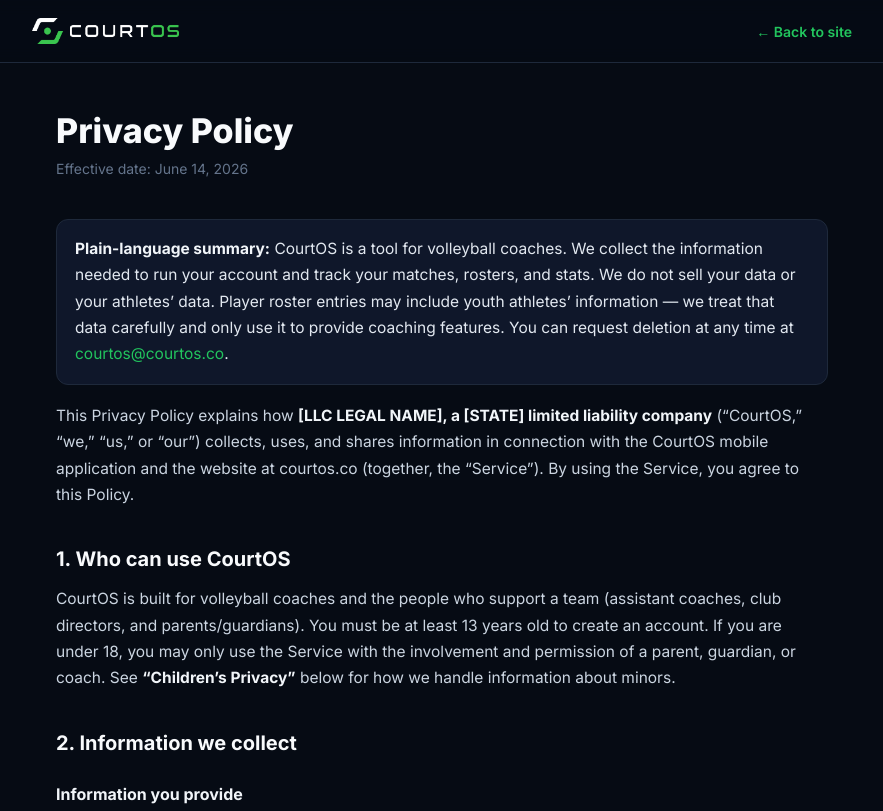
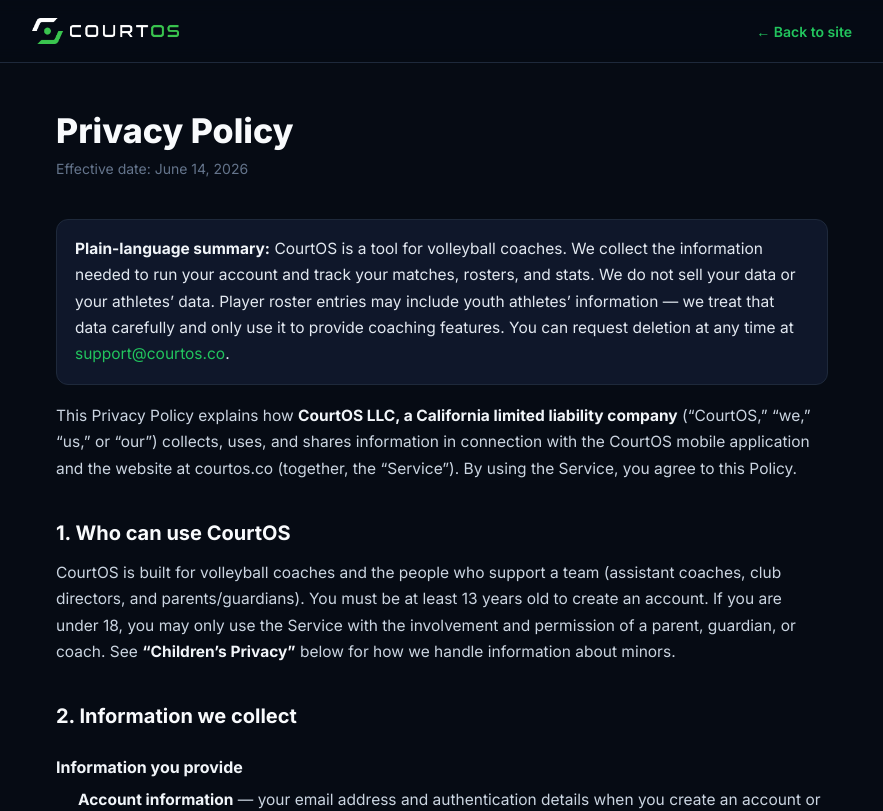
Before and after one commit to bentesoro1-hash/courtos-web, a Next.js app: page /privacy in a window 1280 px wide. Shown: the top 811 px of the page, without its empty margins (198-1081 px from the left). Built offline with nearby package versions, Linux system fonts and the light colour scheme.

Commit message:
R4: CourtOS LLC (CA) in legal pages; public contact → support@

```diff
--- a/app/privacy/page.tsx
+++ b/app/privacy/page.tsx
@@ -16,12 +16,12 @@
           information needed to run your account and track your matches, rosters, and stats. We do not sell your
           data or your athletes&rsquo; data. Player roster entries may include youth athletes&rsquo; information —
           we treat that data carefully and only use it to provide coaching features. You can request deletion at
-          any time at <a href="mailto:courtos@courtos.co">courtos@courtos.co</a>.
+          any time at <a href="mailto:support@courtos.co">support@courtos.co</a>.
         </p>
       </div>
 
       <p>
-        This Privacy Policy explains how <strong>[LLC LEGAL NAME], a [STATE] limited liability company</strong>{' '}
+        This Privacy Policy explains how <strong>CourtOS LLC, a California limited liability company</strong>{' '}
         (&ldquo;CourtOS,&rdquo; &ldquo;we,&rdquo; &ldquo;us,&rdquo; or &ldquo;our&rdquo;) collects, uses, and
         shares information in connection with the CourtOS mobile application and the website at courtos.co
         (together, the &ldquo;Service&rdquo;). By using the Service, you agree to this Policy.
@@ -129,7 +129,7 @@
       <p>
         If a parent, guardian, or coach believes a child under 13 has created an account or that we hold a
         child&rsquo;s information without appropriate authorization, contact{' '}
-        <a href="mailto:courtos@courtos.co">courtos@courtos.co</a> and we will delete it promptly. Parents and
+        <a href="mailto:support@courtos.co">support@courtos.co</a> and we will delete it promptly. Parents and
         guardians may request access to, correction of, or deletion of their child&rsquo;s information through
         the same address.
       </p>
@@ -156,7 +156,7 @@
         U.S. states have rights under applicable privacy laws, including the right not to be discriminated
         against for exercising them; we do not sell or &ldquo;share&rdquo; personal information for cross-context
         behavioral advertising. To exercise any right, email{' '}
-        <a href="mailto:courtos@courtos.co">courtos@courtos.co</a>. You can also manage subscriptions and many
+        <a href="mailto:support@courtos.co">support@courtos.co</a>. You can also manage subscriptions and many
         data items directly in the app or your app store account.
       </p>
 
@@ -176,9 +176,9 @@
 
       <h2>12. Contact us</h2>
       <p>
-        [LLC LEGAL NAME]
+        CourtOS LLC
         <br />
-        Email: <a href="mailto:courtos@courtos.co">courtos@courtos.co</a>
+        Email: <a href="mailto:support@courtos.co">support@courtos.co</a>
       </p>
     </LegalShell>
   )
--- a/app/subscription-terms/page.tsx
+++ b/app/subscription-terms/page.tsx
@@ -100,7 +100,7 @@
 
       <h2>Contact</h2>
       <p>
-        Questions about billing? Email <a href="mailto:courtos@courtos.co">courtos@courtos.co</a>.
+        Questions about billing? Email <a href="mailto:support@courtos.co">support@courtos.co</a>.
       </p>
     </LegalShell>
   )
--- a/app/terms/page.tsx
+++ b/app/terms/page.tsx
@@ -12,7 +12,7 @@
     <LegalShell title="Terms of Service" effectiveDate="June 14, 2026">
       <p>
         These Terms of Service (&ldquo;Terms&rdquo;) are a legal agreement between you and{' '}
-        <strong>[LLC LEGAL NAME], a [STATE] limited liability company</strong> (&ldquo;CourtOS,&rdquo;
+        <strong>CourtOS LLC, a California limited liability company</strong> (&ldquo;CourtOS,&rdquo;
         &ldquo;we,&rdquo; &ldquo;us&rdquo;), governing your use of the CourtOS mobile application and the website
         at courtos.co (together, the &ldquo;Service&rdquo;). By creating an account or using the Service, you
         agree to these Terms and to our{' '}
@@ -29,7 +29,7 @@
       <h2>2. Your account</h2>
       <p>
         You are responsible for your account credentials and for activity under your account. Keep your login
-        secure and notify us at <a href="mailto:courtos@courtos.co">courtos@courtos.co</a> if you suspect
+        secure and notify us at <a href="mailto:support@courtos.co">support@courtos.co</a> if you suspect
         unauthorized use. We may suspend or terminate accounts that violate these Terms.
       </p>
 
@@ -119,8 +119,8 @@
 
       <h2>13. Governing law</h2>
       <p>
-        These Terms are governed by the laws of the State of [STATE], without regard to its conflict-of-laws
-        rules. You agree that any dispute will be resolved in the state or federal courts located in [STATE],
+        These Terms are governed by the laws of the State of California, without regard to its conflict-of-laws
+        rules. You agree that any dispute will be resolved in the state or federal courts located in California,
         except where applicable law gives you the right to bring a claim elsewhere.
       </p>
 
@@ -133,9 +133,9 @@
 
       <h2>15. Contact</h2>
       <p>
-        [LLC LEGAL NAME]
+        CourtOS LLC
         <br />
-        Email: <a href="mailto:courtos@courtos.co">courtos@courtos.co</a>
+        Email: <a href="mailto:support@courtos.co">support@courtos.co</a>
       </p>
     </LegalShell>
   )
--- a/components/LegalShell.tsx
+++ b/components/LegalShell.tsx
@@ -48,8 +48,8 @@
         <hr style={{ border: 0, borderTop: '1px solid #1e293b', margin: '56px 0 24px' }} />
         <p style={{ color: '#475569', fontSize: 13, lineHeight: 1.6 }}>
           Questions about this document? Email{' '}
-          <a href="mailto:courtos@courtos.co" style={{ color: '#22c55e', textDecoration: 'none' }}>
-            courtos@courtos.co
+          <a href="mailto:support@courtos.co" style={{ color: '#22c55e', textDecoration: 'none' }}>
+            support@courtos.co
           </a>
           .
         </p>
```
Also changed, not shown: 1 other file (tests, documents, lock files or other folders).
